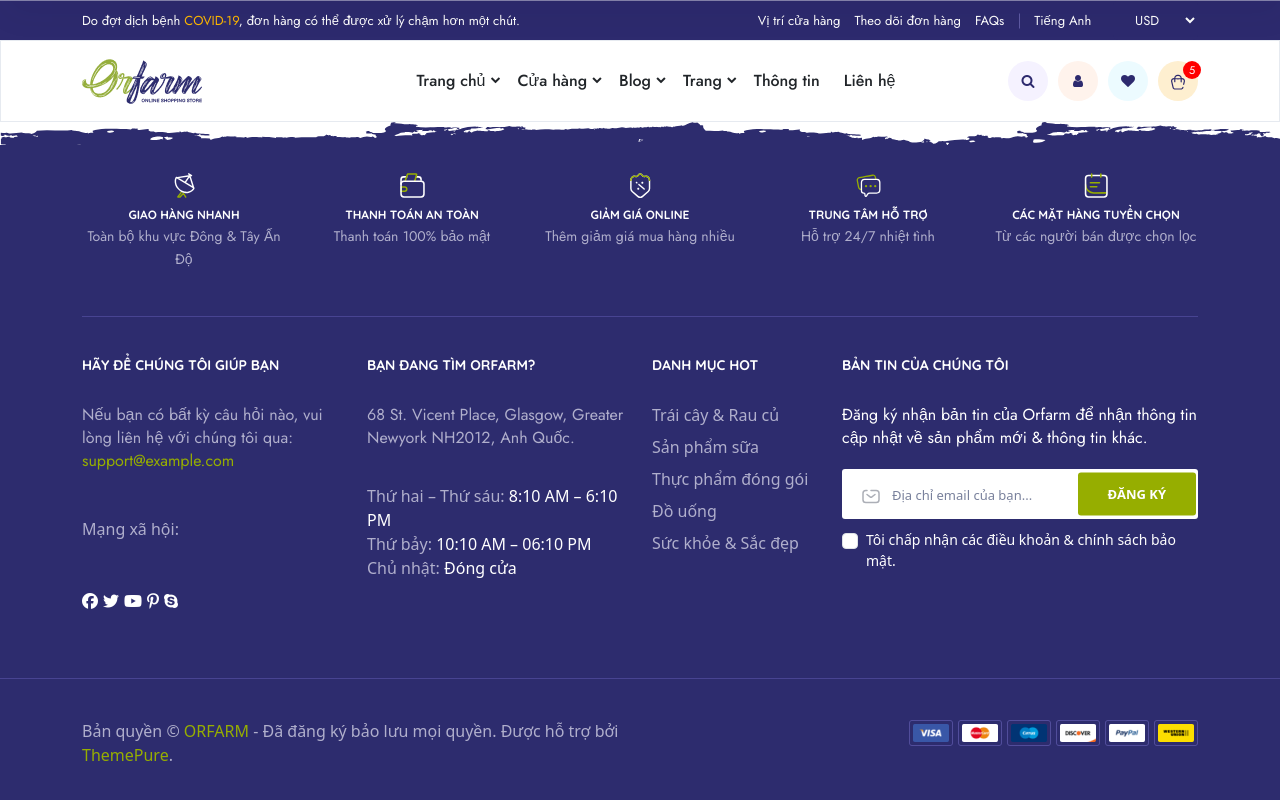
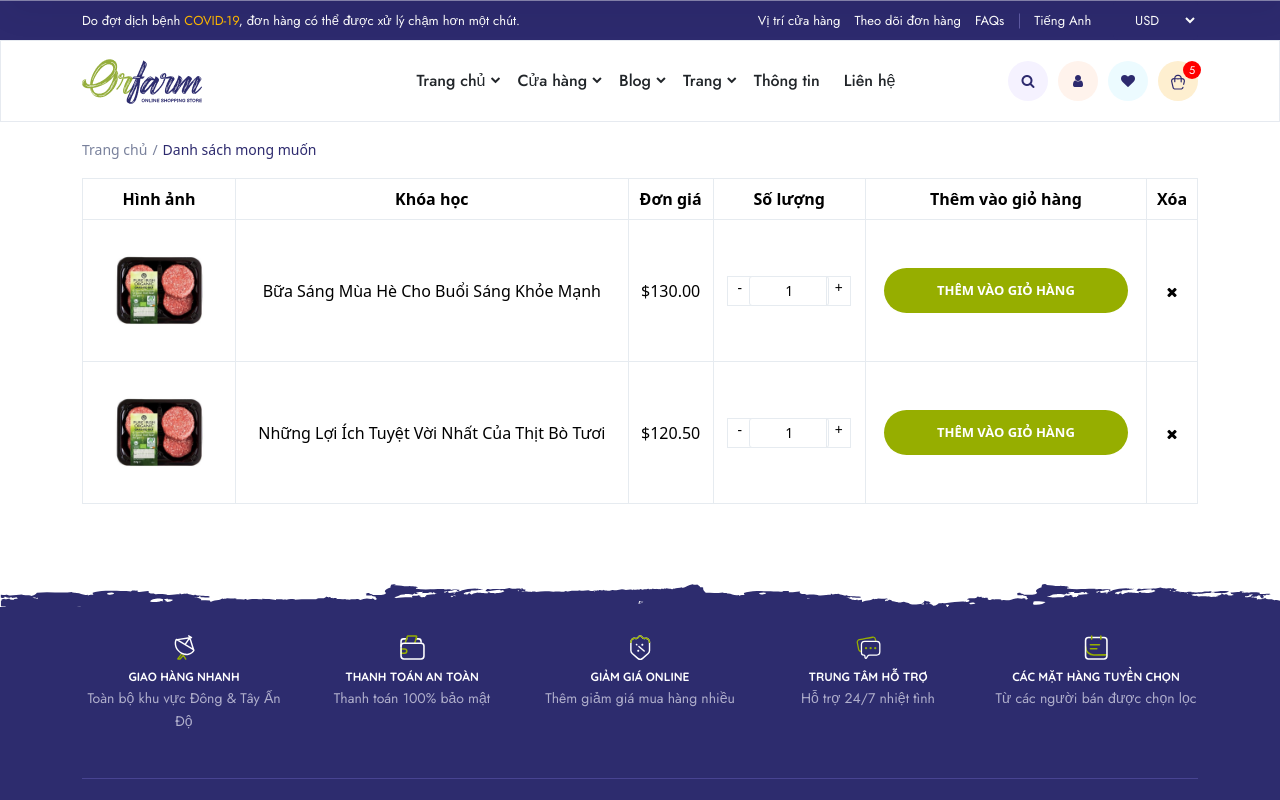
Before and after one commit to Ducvovan01/orfarm_clone, a JavaScript app in the folder orfarm/: page /wishlist in a window 1280 px wide. Shown: the top 800 px of the page. Built offline with nearby package versions, Linux system fonts and the light colour scheme.

Commit message:
update_wishlist

```diff
--- a/orfarm/src/views/Wishlist.vue
+++ b/orfarm/src/views/Wishlist.vue
@@ -1,7 +1,216 @@
 <script setup>
+import BreadCrumb from '@/components/BreadCrumb.vue'
+import { computed, ref } from 'vue'
 
+const breadCrumbPath = [{ route: '/', name: 'Trang chủ' }, { name: 'Danh sách mong muốn' }]
+const cart = ref([
+  {
+    id: 1,
+    name: 'Bữa sáng Mùa hè Cho Buổi Sáng Khỏe Mạnh',
+    price: 130.0,
+    quantity: 1,
+    subtotal: 130.0,
+    image: '../assets/img/product/products19-min.jpg'
+  },
+  {
+    id: 2,
+    name: 'Những Lợi Ích Tuyệt Vời Nhất Của Thịt Bò Tươi',
+    price: 120.5,
+    quantity: 1,
+    subtotal: 120.5,
+    image: '../assets/img/product/products20-min.jpg'
+  }
+])
+
+const minusQuantity = (item) => {
+  const foundItem = cart.value.find((p) => p.id === item.id)
+  if (foundItem && foundItem.quantity > 1) {
+    foundItem.quantity--
+  }
+}
+
+// Function to increase quantity
+const plusQuantity = (item) => {
+  const foundItem = cart.value.find((p) => p.id === item.id)
+  if (foundItem) {
+    foundItem.quantity++
+  }
+}
 </script>
 
 <template>
+  <BreadCrumb :breadCrumbPath="breadCrumbPath" />
+  <section class="cart-area pb-80">
+    <div class="container">
+      <div class="row">
+        <div class="col-12">
+          <form action="#">
+            <div class="table-content table-responsive">
+              <table class="table">
+                <thead>
+                  <tr>
+                    <th class="product-thumbnail">Hình ảnh</th>
+                    <th class="cart-product-name">Khóa học</th>
+                    <th class="product-price">Đơn giá</th>
+                    <th class="product-quantity">Số lượng</th>
+                    <th class="product-add-to-cart">Thêm vào giỏ hàng</th>
+                    <th class="product-remove">Xóa</th>
+                  </tr>
+                </thead>
+                <tbody>
+                  <tr v-for="(item, index) in cart" :key="index">
+                    <td class="product-thumbnail">
+                      <a :href="'shop-details.html?id=' + item.id">
+                        <img src="../assets/img/product/products20-min.jpg" :alt="item.name" />
+                      </a>
+                    </td>
+                    <td class="product-name">
+                      <a :href="'shop-details.html?id=' + item.id">{{ item.name }}</a>
+                    </td>
+                    <td class="product-price">
+                      <span class="amount">${{ item.price.toFixed(2) }}</span>
+                    </td>
+                    <td class="product-quantity">
+                      <span class="cart-minus" @click="minusQuantity(item)">-</span>
+                      <input class="cart-input" type="text" :value="item.quantity" />
+                      <span class="cart-plus" @click="plusQuantity(item)">+</span>
+                    </td>
+                    <td class="product-add-to-cart">
+                      <button class="tp-btn tp-color-btn tp-wish-cart banner-animation">
+                        Thêm vào giỏ hàng
+                      </button>
+                    </td>
+                    <td class="product-remove">
+                      <a href="#"><i class="fa fa-times"></i></a>
+                    </td>
+                  </tr>
+                </tbody>
+              </table>
+            </div>
+          </form>
+        </div>
+      </div>
+    </div>
+  </section>
 </template>
-<style scoped></style>
+<style scoped>
+.table-content table {
+  background: var(--tp-common-white);
+  border-color: var(--tp-border-1);
+  border-radius: 0;
+  border-style: solid;
+  border-width: 1px 0 0 1px;
+  text-align: center;
+  width: 100%;
+  margin-bottom: 0;
+}
+.table-content table a {
+  color: inherit;
+}
+.table-content .table > :not(:last-child) > :last-child > * {
+  border-bottom-color: var(--tp-border-1);
+}
+.table-content table th {
+  font-size: 16px;
+  font-weight: 700;
+}
+.table-content table th,
+.table-content table td {
+  border-bottom: 1px solid var(--tp-border-1);
+  border-right: 1px solid var(--tp-border-1);
+}
+.table td,
+.table th {
+  border-top: 1px solid var(--tp-border-1);
+}
+.table-content table.table > :not(:first-child) {
+  border-top: 0;
+}
+td.product-thumbnail img {
+  width: 125px;
+}
+.table-content table td.product-name {
+  font-size: 16px;
+  font-weight: 500;
+  text-transform: capitalize;
+}
+.table-content table td:not(:first-child) {
+  vertical-align: middle;
+}
+.table-content .product-quantity {
+  float: none;
+}
+
+.product-quantity .cart-plus,
+.product-quantity .cart-minus {
+  width: 25px;
+  height: 30px;
+  border: 1px solid var(--tp-border-1);
+  display: inline-block;
+  vertical-align: middle;
+  text-align: center;
+  font-size: 14px;
+}
+
+.product-quantity > input {
+  width: 80px;
+  border-radius: 3px;
+}
+
+.product-quantity input {
+  color: #000;
+  font-size: 14px;
+  font-weight: normal;
+  border: 1px solid var(--tp-border-1);
+}
+.cart-input {
+  height: 30px;
+  width: 32px;
+  text-align: center;
+  font-size: 14px;
+  border: none;
+  border-top: 2px solid var(--tp-border-1);
+  border-bottom: 2px solid var(--tp-border-1);
+  display: inline-block;
+  vertical-align: middle;
+  margin: 0 -3px;
+  padding-bottom: 0px;
+}
+.table-content table td.product-subtotal {
+  font-size: 16px;
+}
+.fa-times:before {
+  content: '\f00d';
+  font: normal normal normal 14px/1 FontAwesome;
+}
+.product-quantity .cart-plus:hover,
+.product-quantity .cart-minus:hover {
+  cursor: pointer;
+  color: var(--tp-common-white);
+  background: var(--tp-heading-secondary);
+}
+.tp-wish-cart {
+  min-width: 150px;
+}
+
+.tp-btn {
+  background-color: var(--tp-heading-secondary);
+  text-align: center;
+  color: var(--tp-common-white);
+  font-weight: 600;
+  border-radius: 50px;
+  display: inline-block;
+  font-size: 13px;
+  text-transform: uppercase;
+  padding: 13px 53px;
+  -webkit-transition: all 0.3s ease-out 0s;
+  -moz-transition: all 0.3s ease-out 0s;
+  -ms-transition: all 0.3s ease-out 0s;
+  -o-transition: all 0.3s ease-out 0s;
+  transition: all 0.3s ease-out 0s;
+}
+.tp-btn:hover {
+  color: var(--tp-common-white);
+  background-color: var(--tp-heading-primary);
+}
+</style>
```
